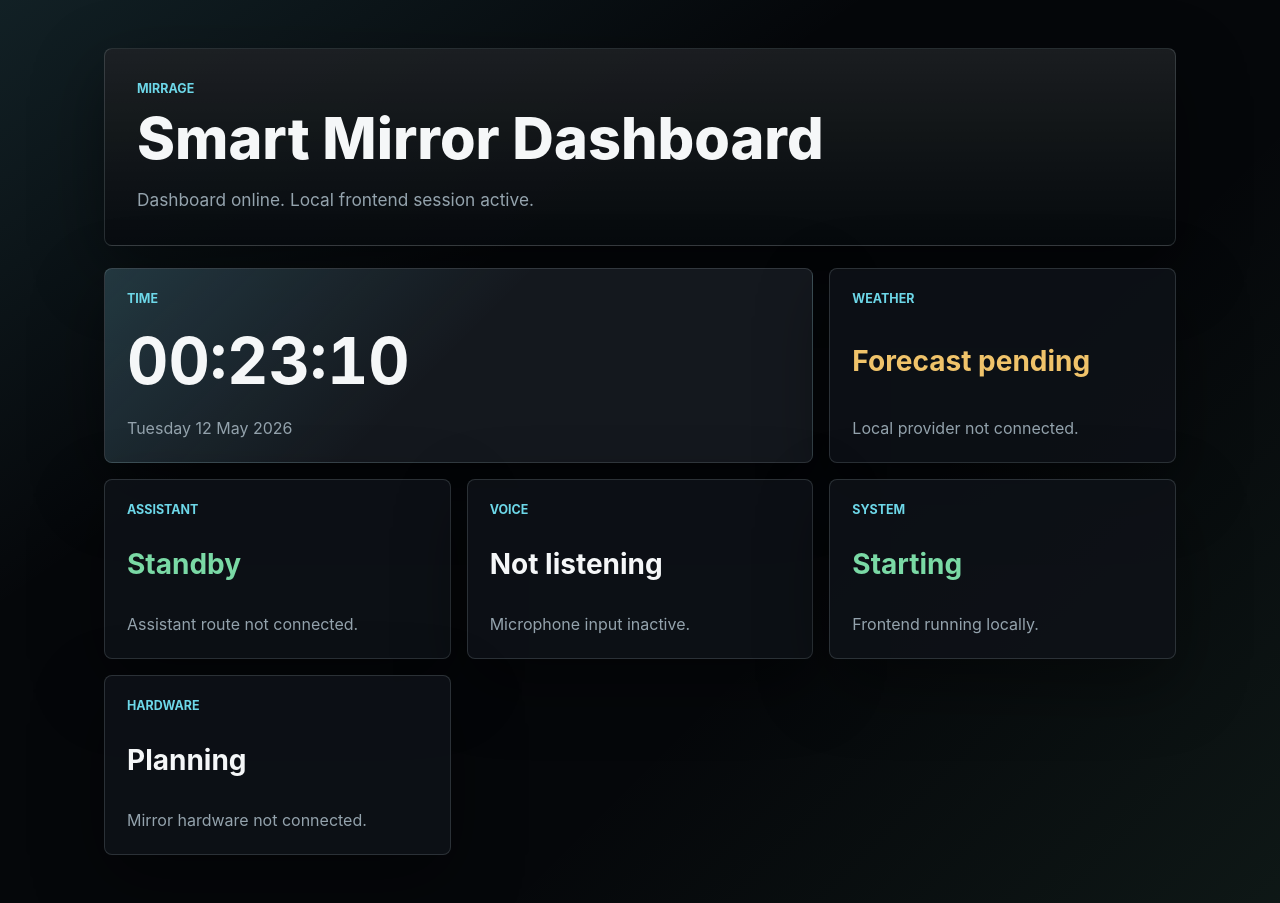
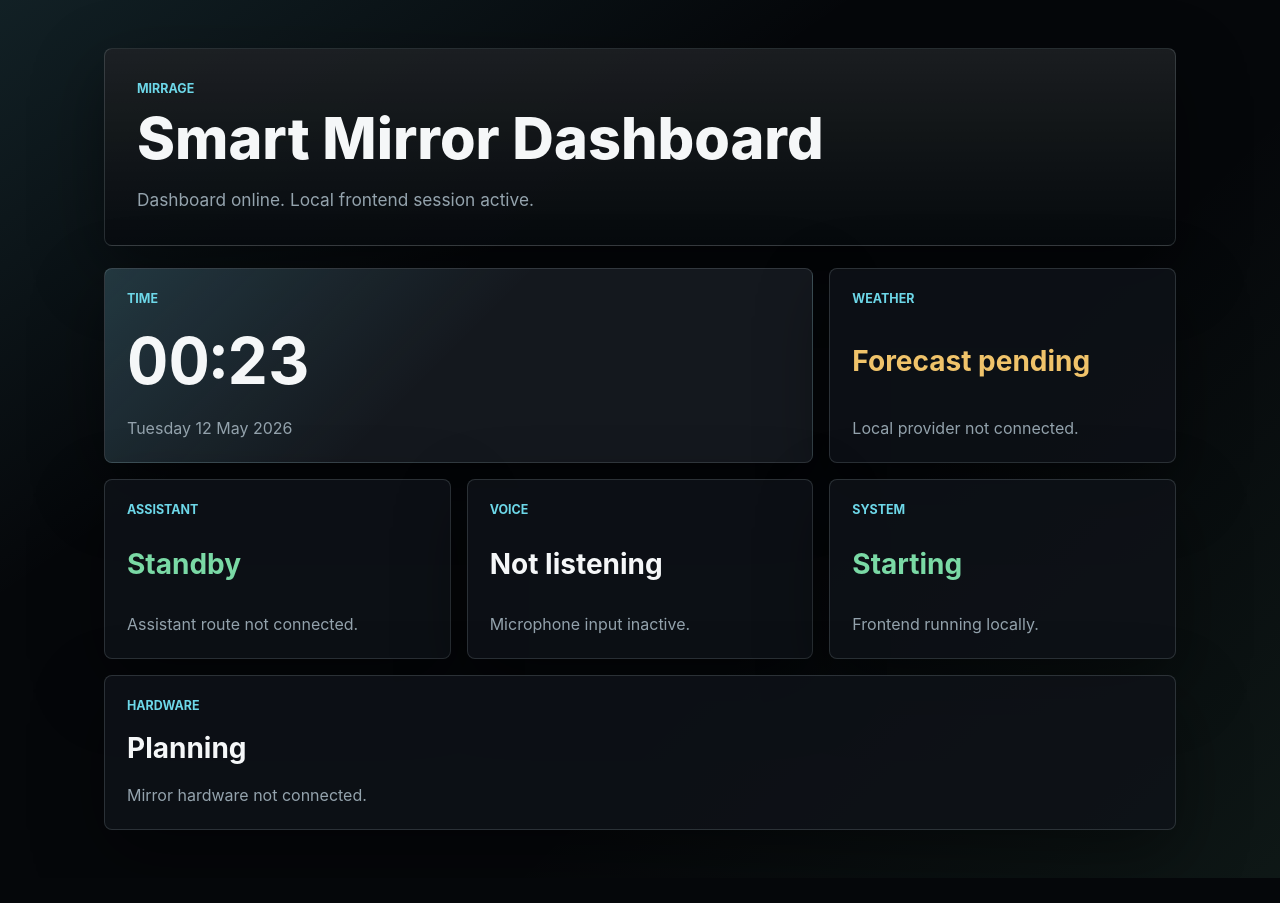
Before and after one commit to bawan-dev/Mirrage, a React (Vite) app in the folder frontend/: page / in a window 1280 px wide. After the commit the page ends 878 px from the top, so only its background shows below. Built offline with nearby package versions, Linux system fonts and the light colour scheme.

Commit message:
Polish dashboard layout

```diff
--- a/frontend/src/App.jsx
+++ b/frontend/src/App.jsx
@@ -16,7 +16,6 @@ export default function App() {
       new Intl.DateTimeFormat('en-GB', {
         hour: '2-digit',
         minute: '2-digit',
-        second: '2-digit',
       }).format(now),
     [now],
   );
--- a/frontend/src/styles.css
+++ b/frontend/src/styles.css
@@ -97,11 +97,12 @@ p {
 
 .dashboard-grid {
   display: grid;
-  grid-template-columns: repeat(3, minmax(0, 1fr));
+  grid-template-columns: repeat(6, minmax(0, 1fr));
   gap: 16px;
 }
 
 .dashboard-card {
+  grid-column: span 2;
   min-height: 180px;
   border: 1px solid var(--line);
   border-radius: 8px;
@@ -128,7 +129,7 @@ p {
 }
 
 .dashboard-card:first-child {
-  grid-column: span 2;
+  grid-column: span 4;
   background:
     linear-gradient(135deg, rgba(109, 215, 232, 0.16), transparent 48%),
     var(--panel-strong);
@@ -137,7 +138,12 @@ p {
 .dashboard-card:first-child strong {
   font-size: 4rem;
   font-variant-numeric: tabular-nums;
-  min-width: 9ch;
+  min-width: 5ch;
+}
+
+.dashboard-card:nth-child(6) {
+  grid-column: span 6;
+  min-height: 140px;
 }
 
 .dashboard-card:nth-child(2) strong {
@@ -167,6 +173,8 @@ p {
     grid-template-columns: 1fr;
   }
 
+  .dashboard-card,
+  .dashboard-card:nth-child(6),
   .dashboard-card:first-child {
     grid-column: auto;
   }
```
